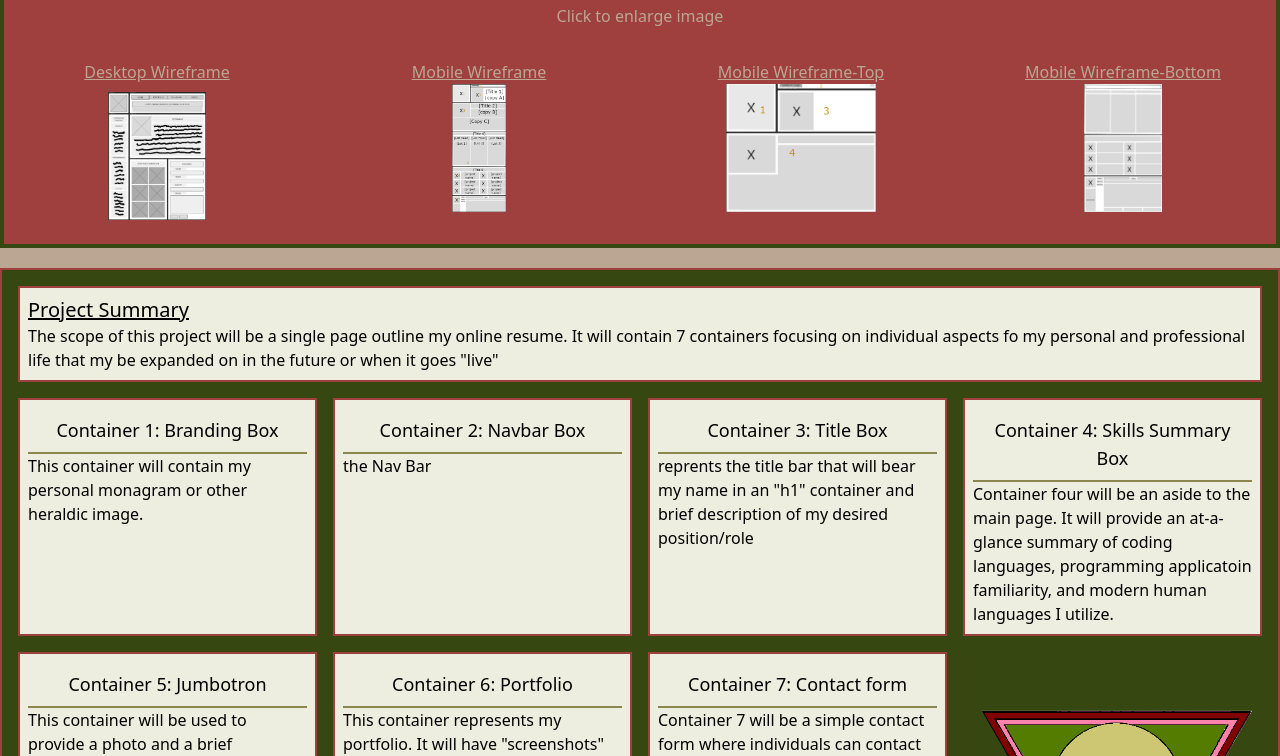
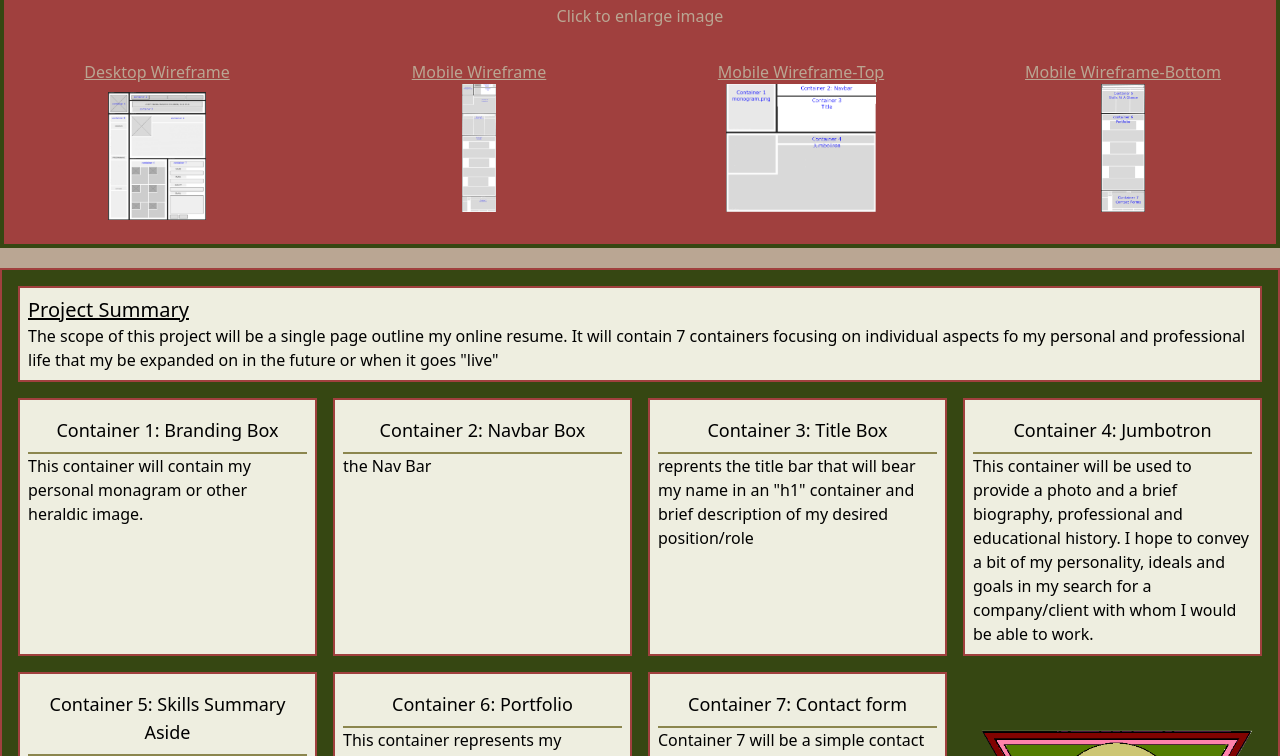
Before and after one commit to JPMelechSolomon626/PWP, a plain HTML site: page Documentation/milestone2.html in a window 1280 px wide. Shown: the part 284-1040 px from the top of the page. Drawn offline with nearby package versions, Linux system fonts and the light colour scheme; files whose address does not match are found by name.

Commit message:
updated html to include alt takes and restructure container numbering to reflect wireframes

```diff
--- a/Documentation/milestone2.html
+++ b/Documentation/milestone2.html
@@ -28,18 +28,18 @@
     <div class="col-span-4">
     <h2 class="text-center  m-2 text-3xl">Wireframes</h2>
     <p class="text-center">Click to enlarge image</p></div>
-       <a class=" mx-auto hover:text-color-[#364712] p-4 underline" href="../images/desktopWireframeRecon.jpg" alt="wireframe mockup of the Destop">
+       <a class=" mx-auto hover:text-color-[#364712] p-4 underline" href="../images/desktopWireframeRecon.jpg" >
            Desktop Wireframe
-        <img class="hover:scale-[5] max-h-32 my-2 mx-auto" alt="wireframe of the Desktop landing page" src="../images/desktopWireframe.jpg" />
+        <img class="hover:scale-[5] max-h-32 my-2 mx-auto" alt="wireframe of the Desktop landing page" src="../images/desktopWireframeRecon.jpg" />
        </a>
         <a class="  mx-auto hover:text-color-[#364712] p-4 underline" href="../images/mobileWireframeRecon.jpg">Mobile Wireframe
-        <img class="hover:scale-[5] max-h-32 mx-auto" src="../images/mobileWireframe.png" alt="overall mobile wireframe"/>
+        <img class="hover:scale-[5] max-h-32 mx-auto" src="../images/mobileWireframeRecon.jpg" alt="overall mobile wireframe"/>
         </a>
         <a class="  mx-auto hover:text-color-[#364712] p-4 underline" href="../images/mobileWireframetopRecon.png">Mobile Wireframe-Top
-        <img class="hover:scale-[2.5] max-h-32 mx-auto" src="../images/mobileWireframetop.png" alt="Wireframe of upper 4 containers"/>
+        <img class="hover:scale-[2.5] max-h-32 mx-auto" src="../images/mobileWireframetopRecon.png" alt="Wireframe of upper 4 containers"/>
         </a>
         <a class="mx-auto hover:text-color-[#364712] p-4 underline" href="../images/mobileWireframebtmRecon.png">Mobile Wireframe-Bottom
-        <img class="hover:scale-[5] max-h-32 mx-auto" src="../images/mobileWireframebtm.png" alt="wireframe of the lower three containers"/>
+        <img class="hover:scale-[5] max-h-32 mx-auto" src="../images/mobileWireframebtmRecon.png" alt="wireframe of the lower three containers"/>
         </a>
     </section>
     <section class="container mx-auto grid sm:grid cols-2 grid-cols-4 my-5 gap-4 border-2 border-[#a0403e] gap-12 m-auto p-4 bg-[#364712]" >
@@ -70,18 +70,19 @@
        </div>
         <div class="border-2 p-2 border-b-2 bg-[#eeeee0] border-[#a0403e]">
             <h2 class="text-lg text-center p-2 mx-auto border-b-2 border-[#8b864e]">
-                Container 4: Skills Summary Box
+                Container 4: Jumbotron
+            </h2>
+            <p> This container will be used to provide a photo and a brief biography, professional and educational history.  I hope to convey a bit of my personality, ideals and goals in my search for a company/client with whom I would be able to work.</p>
+        </div>
+        <div class="border-2 p-2 border-b-2 bg-[#eeeee0] border-[#a0403e]">
+            <h2 class="text-lg text-center p-2 mx-auto border-b-2 border-[#8b864e]">
+                Container 5: Skills Summary Aside
             </h2>
             <p>
                 Container four will be an aside to the main page.  It will provide an at-a-glance summary of coding languages, programming applicatoin familiarity, and modern human languages I utilize.
             </p>
         </div>
-        <div class="border-2 p-2 border-b-2 bg-[#eeeee0] border-[#a0403e]">
-            <h2 class="text-lg text-center p-2 mx-auto border-b-2 border-[#8b864e]">
-                Container 5: Jumbotron
-            </h2>
-            <p> This container will be used to provide a photo and a brief biography, professional and educational history.  I hope to convey a bit of my personality, ideals and goals in my search for a company/client with whom I would be able to work.</p>
-        </div>
+
         <div class="border-2 p-2 border-b-2 bg-[#eeeee0] border-[#a0403e]">
             <h2 class="text-lg text-center p-2 mx-auto border-b-2 border-[#8b864e]">
                 Container 6: Portfolio
@@ -97,7 +98,7 @@
             <p> Container 7 will be a simple contact form where individuals can contact me wheter it be to offer employment or seek an estimate for their personal pages.</p>
         </div>
         <div>
-            <img src="../images/monogram2.png">
+            <img src="../images/monogram2.png" alt="personal monogram of J.P. Melech-Solomon: A tan Circle bearing the initials JPMS within 3 concentric triangles of Red,Pink and Olive">
         </div>
     </section>
 </body>
```
